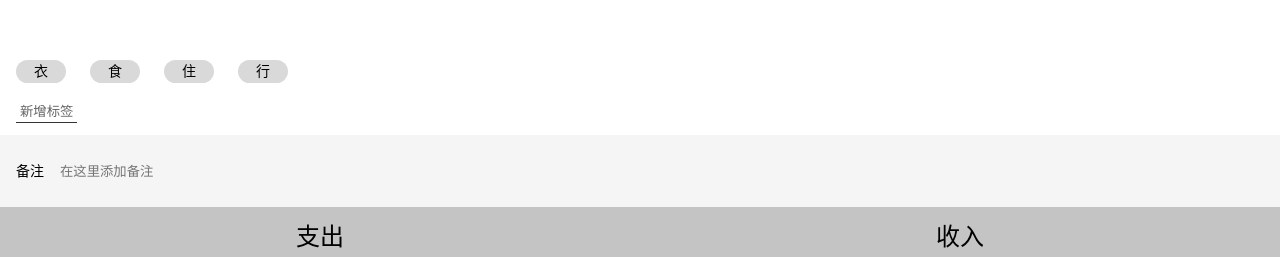
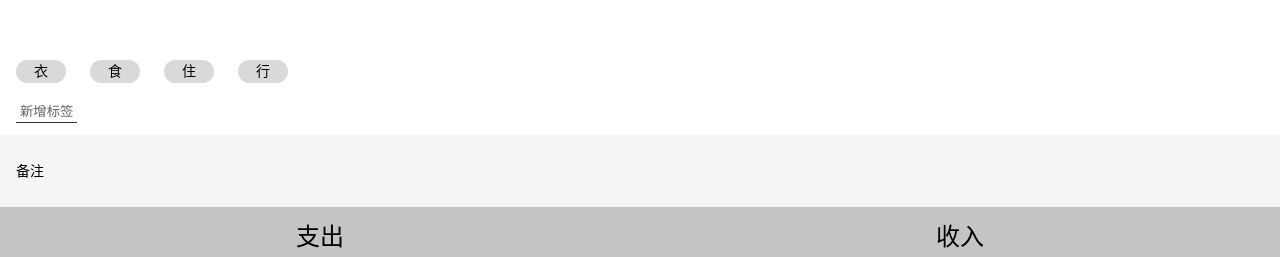
Before and after one commit to Varown/morney-react-demo, a React app: page /#/money in a window 1280 px wide. Shown: the part 148-405 px from the top of the page. Built offline with nearby package versions, Linux system fonts and the light colour scheme.

Commit message:
创建Button和Input组件

```diff
--- /dev/null
+++ b/src/components/Input.tsx
@@ -0,0 +1,29 @@
+import React from 'react';
+import styled from 'styled-components';
+const Label = styled.label`
+    display:flex;
+    align-items: center;
+    > span { margin-right: 16px; white-space: nowrap; }
+    > input {
+      display:block;
+      width: 100%;
+      height: 72px;
+      background: none;
+      border: none;
+    }
+`;
+
+type Props = {
+  label: string;
+} & React.InputHTMLAttributes<HTMLInputElement>;
+const Input: React.FC<Props> = (props) => {
+  const {label, children, ...rest} = props;
+  return (
+    <Label>
+      <span>{props.label}</span>
+      <input {...rest} />
+    </Label>
+  );
+};
+
+export {Input};
--- a/src/views/Money/NoteSection.tsx
+++ b/src/views/Money/NoteSection.tsx
@@ -1,5 +1,6 @@
 import styled from 'styled-components';
-import React, {useRef} from 'react';
+import React, {ChangeEventHandler} from 'react';
+import {Input} from '../../components/Input';
 
 const Wrapper = styled.section`
   background: #f5f5f5;
@@ -23,25 +24,12 @@ type Props = {
   onChange: (value:string) => void
 }
 const NoteSection: React.FC<Props> = (props) => {
-  const node=props.value
-
-  const refInput = useRef<HTMLInputElement>(null);
-  const onBlur = () => {
-    if (refInput.current !== null) {
-      props.onChange(refInput.current.value);
-    }
-  };
+  const note = props.value;
+  const onChange: ChangeEventHandler<HTMLInputElement> = (e) => {
+    props.onChange(e.target.value);}
   return (
     <Wrapper>
-      <label>
-        <span>备注</span>
-        <input type="text"
-               placeholder="在这里添加备注"
-               ref={refInput}
-               defaultValue={node}
-               onBlur={onBlur}
-        />
-      </label>
+      <Input label="备注" type="text" value={note} onChange={onChange}/>
     </Wrapper>
   );
 
```
Also changed, not shown: src/components/Button.tsx (added, +8 -0 lines).
